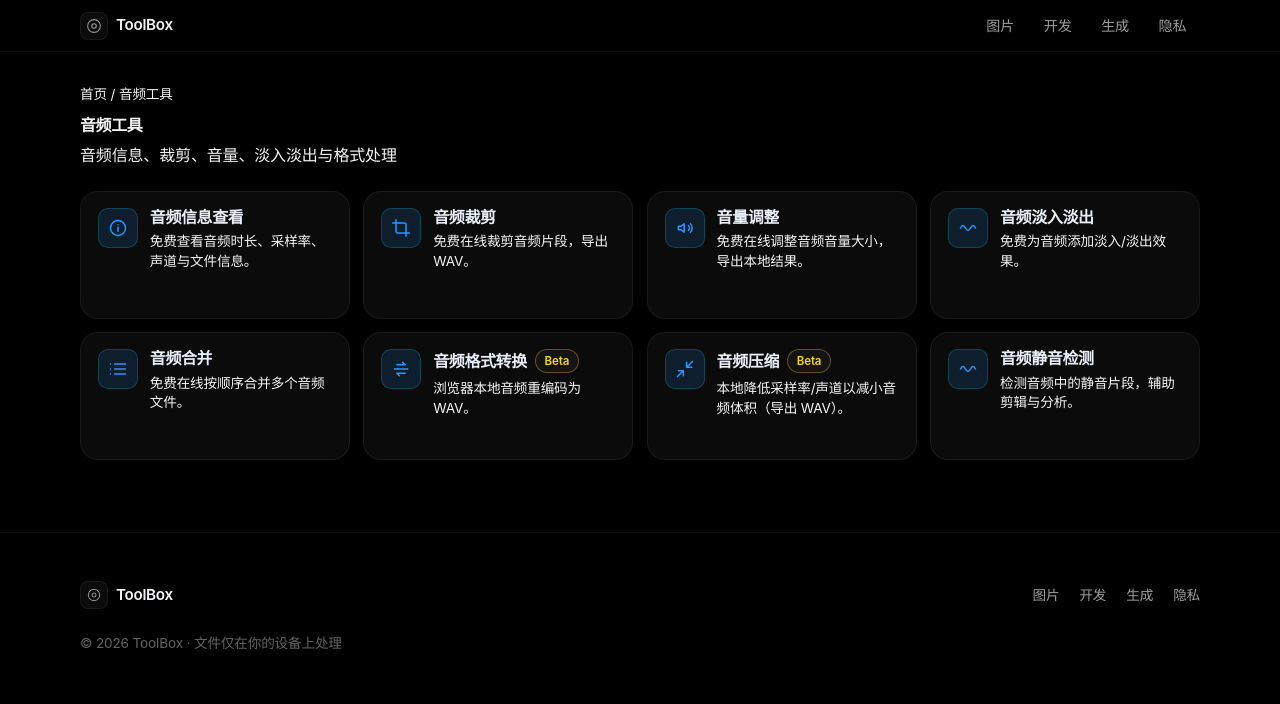
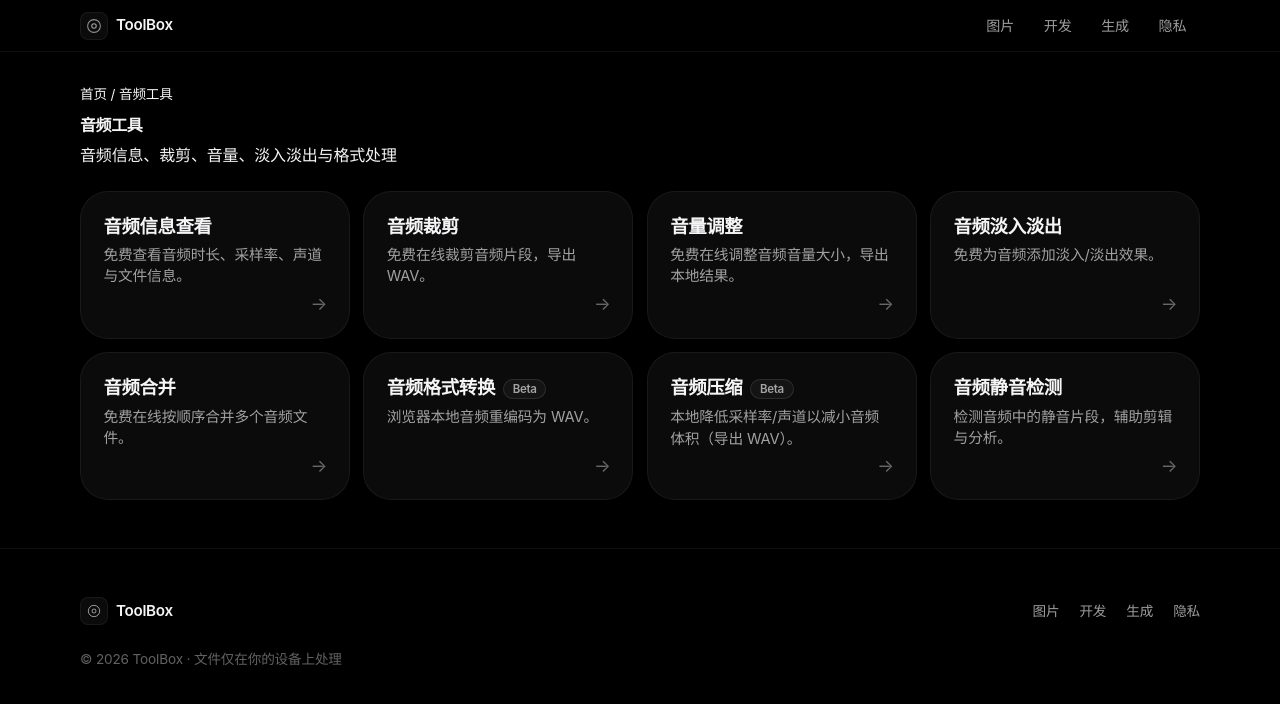
Before and after one commit to ccy54185-byte/toolbox, a Next.js app: page /tools/audio/ in a window 1280 px wide. Shown: the top 704 px of the page. Built offline with nearby package versions, Linux system fonts and the light colour scheme.

Commit message:
redesign: Apple-inspired UI

```diff
--- a/src/components/ToolCard.tsx
+++ b/src/components/ToolCard.tsx
@@ -1,209 +1,21 @@
 import Link from "next/link";
 import type { ToolMeta } from "@/lib/categories";
 
-const icons: Record<string, React.ReactNode> = {
-  compress: (
-    <path d="M4 14h6v6M20 10h-6V4M14 10l7-7M3 21l7-7" strokeLinecap="round" strokeLinejoin="round" />
-  ),
-  convert: (
-    <path d="M7 7h10l-3-3M17 17H7l3 3M4 12h16" strokeLinecap="round" strokeLinejoin="round" />
-  ),
-  resize: (
-    <path d="M4 9V4h5M20 15v5h-5M4 4l6 6M20 20l-6-6" strokeLinecap="round" strokeLinejoin="round" />
-  ),
-  crop: (
-    <path d="M6 2v14a2 2 0 002 2h14M2 6h14a2 2 0 012 2v14" strokeLinecap="round" strokeLinejoin="round" />
-  ),
-  rotate: (
-    <path d="M21 12a9 9 0 11-3-6.7M21 3v6h-6" strokeLinecap="round" strokeLinejoin="round" />
-  ),
-  join: (
-    <path d="M8 6h13M8 12h13M8 18h13M3 6h.01M3 12h.01M3 18h.01" strokeLinecap="round" />
-  ),
-  split: (
-    <path d="M3 3h7v7H3zM14 3h7v7h-7zM3 14h7v7H3zM14 14h7v7h-7z" strokeLinejoin="round" />
-  ),
-  watermark: (
-    <path d="M4 4h16v16H4zM8 16l3-4 2 2 3-5 4 7" strokeLinecap="round" strokeLinejoin="round" />
-  ),
-  shield: (
-    <path d="M12 3l7 3v6c0 5-3.5 8.5-7 9-3.5-.5-7-4-7-9V6l7-3z" strokeLinejoin="round" />
-  ),
-  palette: (
-    <path d="M12 3a9 9 0 000 18h1.5a2.5 2.5 0 000-5H12a2 2 0 010-4h3a6 6 0 000-12h-3z" strokeLinejoin="round" />
-  ),
-  base64: (
-    <path d="M8 7l-5 5 5 5M16 7l5 5-5 5M14 4l-4 16" strokeLinecap="round" strokeLinejoin="round" />
-  ),
-  info: (
-    <>
-      <circle cx="12" cy="12" r="9" />
-      <path d="M12 11v5M12 8h.01" strokeLinecap="round" />
-    </>
-  ),
-  json: (
-    <path d="M8 4c-2 0-3 1-3 3v2c0 2-1 3-3 3 2 0 3 1 3 3v2c0 2 1 3 3 3M16 4c2 0 3 1 3 3v2c0 2 1 3 3 3-2 0-3 1-3 3v2c0 2-1 3-3 3" strokeLinecap="round" />
-  ),
-  escape: (
-    <path d="M4 12h10M10 6l6 6-6 6M18 4v16" strokeLinecap="round" strokeLinejoin="round" />
-  ),
-  link: (
-    <path d="M10 13a5 5 0 007.5.5l2-2a5 5 0 00-7-7l-1 1M14 11a5 5 0 00-7.5-.5l-2 2a5 5 0 007 7l1-1" strokeLinecap="round" />
-  ),
-  hash: (
-    <path d="M5 9h14M5 15h14M10 3l-2 18M16 3l-2 18" strokeLinecap="round" />
-  ),
-  key: (
-    <path d="M14 7a4 4 0 11-3 6.7L8 17l-3 1 1-3 3.3-3.3A4 4 0 0114 7z" strokeLinejoin="round" />
-  ),
-  clock: (
-    <>
-      <circle cx="12" cy="12" r="9" />
-      <path d="M12 7v5l3 2" strokeLinecap="round" />
-    </>
-  ),
-  text: <path d="M4 7h16M4 12h10M4 17h14" strokeLinecap="round" />,
-  markdown: (
-    <path d="M4 6h16v12H4zM7 15V9l2.5 3L12 9v6M15 12h3m0 0l-1.5-1.5M18 12l-1.5 1.5" strokeLinecap="round" strokeLinejoin="round" />
-  ),
-  diff: (
-    <path d="M7 4v12M4 7h6M17 4v4c0 2-1 3-3 3h-1M13 17H7M17 17v-4" strokeLinecap="round" />
-  ),
-  lock: (
-    <>
-      <rect x="5" y="11" width="14" height="10" rx="2" />
-      <path d="M8 11V8a4 4 0 018 0v3" strokeLinecap="round" />
-    </>
-  ),
-  dice: (
-    <>
-      <rect x="4" y="4" width="16" height="16" rx="3" />
-      <circle cx="9" cy="9" r="1" fill="currentColor" />
-      <circle cx="15" cy="15" r="1" fill="currentColor" />
-      <circle cx="15" cy="9" r="1" fill="currentColor" />
-    </>
-  ),
-  qr: (
-    <path d="M4 4h6v6H4zM14 4h6v6h-6zM4 14h6v6H4zM14 14h2v2h-2zM18 14h2v2h-2zM14 18h2v2h-2zM18 18h2v2h-2z" strokeLinejoin="round" />
-  ),
-  note: (
-    <path d="M6 3h9l5 5v13H6zM15 3v5h5M9 13h6M9 17h4" strokeLinecap="round" strokeLinejoin="round" />
-  ),
-  audio: (
-    <path d="M4 10v4M8 7v10M12 4v16M16 8v8M20 11v2" strokeLinecap="round" />
-  ),
-  video: (
-    <path d="M3 7h12v10H3zM15 10l6-3v10l-6-3z" strokeLinejoin="round" />
-  ),
-  wave: (
-    <path d="M3 12c2-4 4-4 6 0s4 4 6 0 4-4 6 0" strokeLinecap="round" />
-  ),
-  volume: (
-    <path d="M4 10v4h3l4 3V7L7 10H4zM16 9a4 4 0 010 6M18.5 7a7 7 0 010 10" strokeLinecap="round" strokeLinejoin="round" />
-  ),
-  pdf: (
-    <path d="M7 3h7l5 5v13H7zM14 3v5h5M9 14h6M9 17h4" strokeLinecap="round" strokeLinejoin="round" />
-  ),
-  spark: (
-    <path d="M12 3l1.5 5.5L19 10l-5.5 1.5L12 17l-1.5-5.5L5 10l5.5-1.5L12 3z" strokeLinejoin="round" />
-  ),
-  wrench: (
-    <path d="M14.7 6.3a4 4 0 01-5 5L5 16v3h3l4.7-4.7a4 4 0 015-5l-2.5 2.5" strokeLinecap="round" strokeLinejoin="round" />
-  ),
-  code: (
-    <path d="M8 8l-4 4 4 4M16 8l4 4-4 4M13 5l-2 14" strokeLinecap="round" strokeLinejoin="round" />
-  ),
-  image: (
-    <path d="M4 5h16v14H4zM4 15l4-4 3 3 4-5 5 6" strokeLinecap="round" strokeLinejoin="round" />
-  ),
-};
-
-function ToolIcon({ name }: { name: string }) {
-  return (
-    <svg
-      width="20"
-      height="20"
-      viewBox="0 0 24 24"
-      fill="none"
-      stroke="currentColor"
-      strokeWidth="1.8"
-      aria-hidden
-    >
-      {icons[name] || icons.wrench}
-    </svg>
-  );
-}
-
 export default function ToolCard({ tool }: { tool: ToolMeta }) {
   return (
-    <Link
-      href={`/tools/${tool.slug}/`}
-      className="card card-hover"
-      style={{
-        display: "block",
-        padding: "1rem 1.05rem",
-        minHeight: 128,
-        color: "inherit",
-      }}
-    >
-      <div style={{ display: "flex", gap: 12, alignItems: "flex-start" }}>
-        <span
-          style={{
-            width: 40,
-            height: 40,
-            borderRadius: 10,
-            flexShrink: 0,
-            display: "inline-flex",
-            alignItems: "center",
-            justifyContent: "center",
-            background: "var(--accent-soft)",
-            color: "var(--accent)",
-            border: "1px solid rgba(0,229,255,.2)",
-          }}
-        >
-          <ToolIcon name={tool.icon} />
-        </span>
-        <div style={{ minWidth: 0, flex: 1 }}>
-          <div style={{ display: "flex", gap: 8, alignItems: "center", flexWrap: "wrap" }}>
-            <h3
-              style={{
-                margin: 0,
-                fontSize: "1rem",
-                fontWeight: 650,
-                color: "#e8eef7",
-                overflow: "hidden",
-                textOverflow: "ellipsis",
-                whiteSpace: "nowrap",
-                maxWidth: "100%",
-              }}
-            >
-              {tool.name}
-            </h3>
-            {tool.status === "beta" && (
-              <span
-                className="badge"
-                style={{ color: "var(--warning)", borderColor: "rgba(251,191,36,.35)" }}
-              >
-                Beta
-              </span>
-            )}
-          </div>
-          <p
-            style={{
-              margin: "6px 0 0",
-              fontSize: ".85rem",
-              lineHeight: 1.45,
-              color: "var(--text-muted)",
-              display: "-webkit-box",
-              WebkitLineClamp: 2,
-              WebkitBoxOrient: "vertical",
-              overflow: "hidden",
-            }}
-          >
-            {tool.description}
-          </p>
-        </div>
-      </div>
+    <Link href={`/tools/${tool.slug}/`} className="apple-tool">
+      <h3>
+        {tool.name}
+        {tool.status === "beta" && (
+          <span className="badge" style={{ marginLeft: 8, verticalAlign: "middle" }}>
+            Beta
+          </span>
+        )}
+      </h3>
+      <p>{tool.description}</p>
+      <span className="apple-tool-go" aria-hidden>
+        →
+      </span>
     </Link>
   );
 }
```
